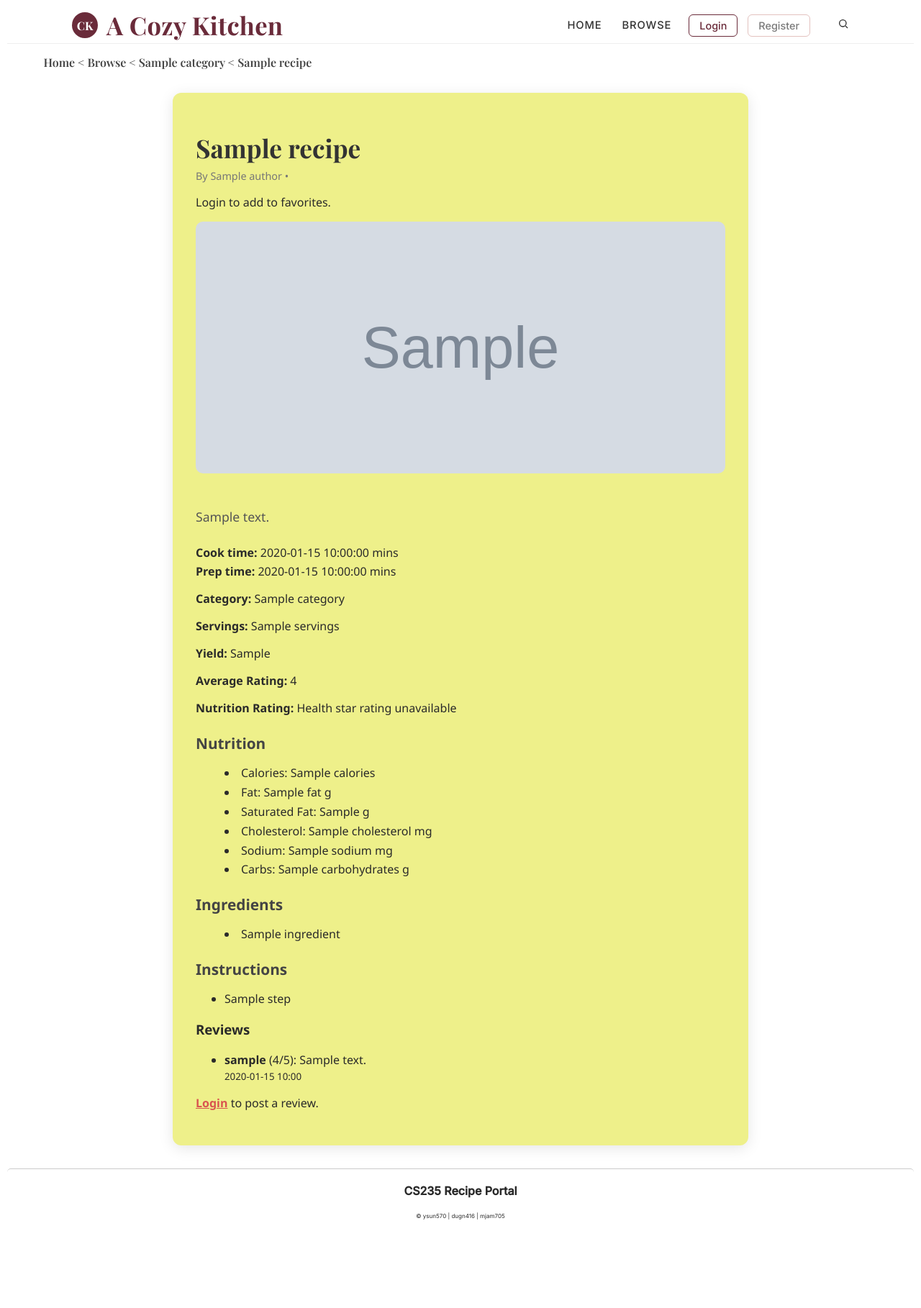
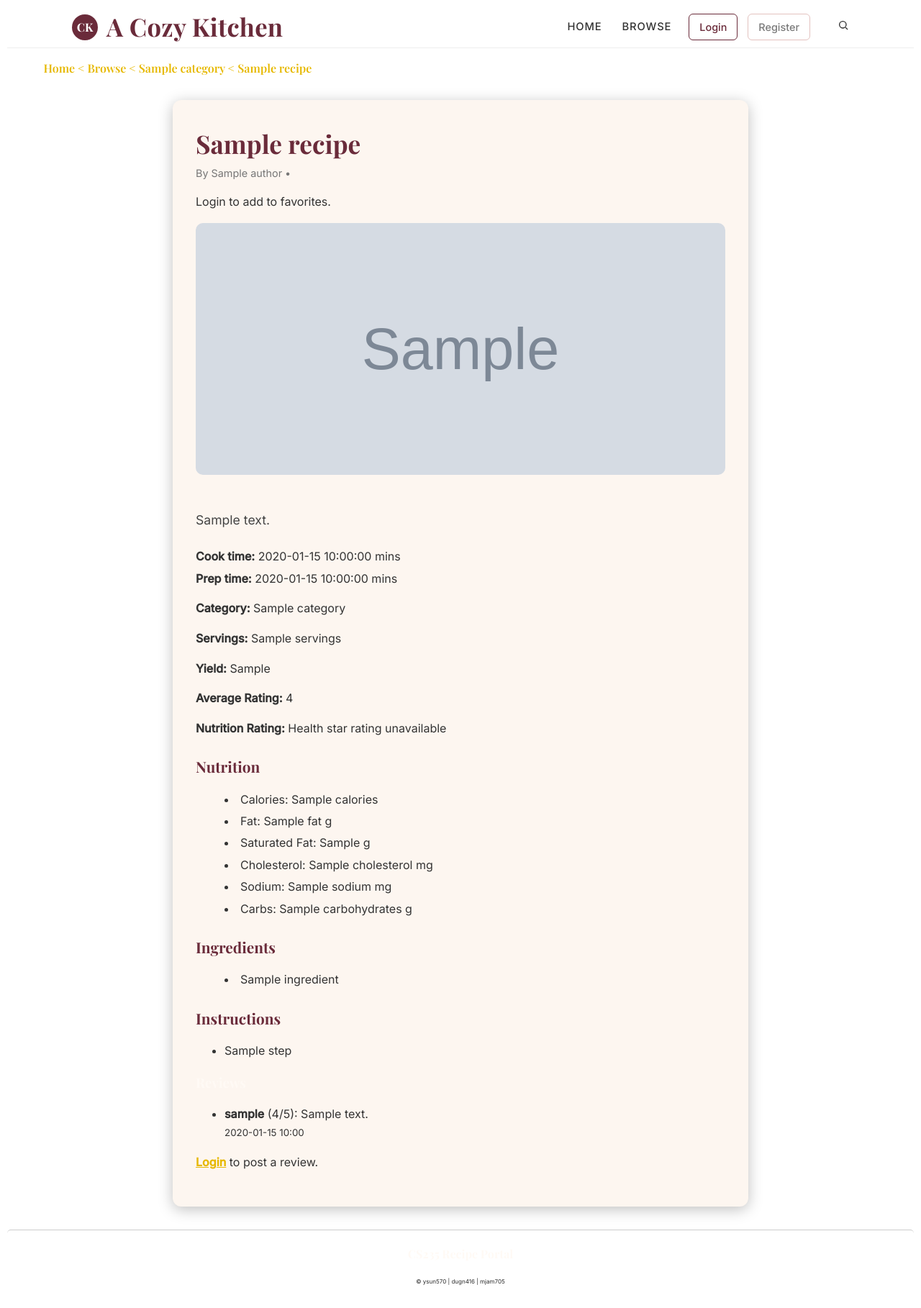
Before and after one commit to KaiNguyenVN/flask-recipeswebapp, a Python web app: template recipe/templates/recipe_detail.html in a window 1280 px wide. Shown: the whole page at 72% size. Before the commit the page ends 1695 px from the top, so only its background shows below. Run offline with Jinja, Linux system fonts and the light colour scheme; the template is opened without the code that fills it: most values are stand-ins (such as "Sample title", 1, 10 or a date in 2020); grey boxes marked "Sample" are stand-in pictures.

Commit message:
polish recipe detail page

```diff
--- a/recipe/static/css/detail.css
+++ b/recipe/static/css/detail.css
@@ -1,44 +1,63 @@
-/* Breadcrumb Grid */
+/* Global background + typography */
+body {
+    background-color: #6a2b3a;
+    color: #f8f5f0;
+    font-family: 'Segoe UI', sans-serif;
+    line-height: 1.6;
+    margin: 0;
+    padding: 0;
+}
+
+/* Breadcrumbs */
 .breadcrumb {
     width: min(1200px, 92%);
     margin: 15px auto 25px;
     font-size: 16px;
-    color: #444;
+    color: #fdf6f0;
     font-family: 'Playfair Display', serif;
     font-weight: 500;
 }
 
 .breadcrumb a {
     text-decoration: none;
-    color: #444;
+    color: #e6b800; /* gold accent */
     font-weight: 600;
 }
 
 .breadcrumb a:hover {
+    color: #fffaf5;
     text-decoration: underline;
 }
 
+/* Headings */
+h1, h2, h3 {
+    font-family: 'Playfair Display', serif;
+    color: #fffaf5;
+    margin-top: 0.5rem;
+    margin-bottom: 1rem;
+}
+
 h1 {
-  font-family: 'Playfair Display', serif;
-  font-size: 2.5em;   /* adjust as needed */
-  font-weight: 700;   /* bold for emphasis */
-  line-height: 1.2;
-  color: #444;        /* similar dark grey as your example */
+    font-size: 2.5em;
+    font-weight: 700;
+    line-height: 1.2;
 }
+
+/* Recipe card container */
 .recipe-detail {
     max-width: 800px;
     margin: 2rem auto;
-    background: rgb(238, 240, 138);
+    background: #fdf6f0;            /* light cream card */
     border-radius: 12px;
     padding: 2rem;
-    box-shadow: 0 4px 20px rgba(0,0,0,0.1);
-    font-family: 'Segoe UI', sans-serif;
+    box-shadow: 0 4px 20px rgba(0,0,0,0.25);
+    color: #333;
 }
 
 .recipe-title {
     font-size: 2.2rem;
     margin-bottom: 0.5rem;
-    color: #333;
+    color: #6a2b3a;
 }
 
 .meta {
@@ -47,6 +66,7 @@ h1 {
     margin-bottom: 1rem;
 }
 
+/* Images */
 .recipe-image img {
     width: 100%;
     height: 350px;
@@ -55,13 +75,15 @@ h1 {
     margin-bottom: 1.5rem;
 }
 
+/* Sections */
 .recipe-description {
     font-size: 1.1rem;
     line-height: 1.6;
     margin-bottom: 1.5rem;
-    color: #555;
+    color: #444;
 }
 
+/* Lists */
 .times p,
 .nutrition li,
 .ingredients li,
@@ -77,7 +99,7 @@ h1 {
 .ingredients h3,
 .instructions h3 {
     margin-bottom: 0.5rem;
-    color: #444;
+    color: #6a2b3a;
     font-size: 1.3rem;
 }
 
@@ -89,13 +111,14 @@ h1 {
     padding-left: 1.2rem;
 }
 
+/* Login link */
 .login-link {
     font-weight: bold;
-    color: #d9534f; /* a strong red */
+    color: #e6b800;
     text-decoration: underline;
 }
 
 .login-link:hover {
-    color: #c9302c;
+    color: #fffaf5;
     text-decoration: none;
 }
```
